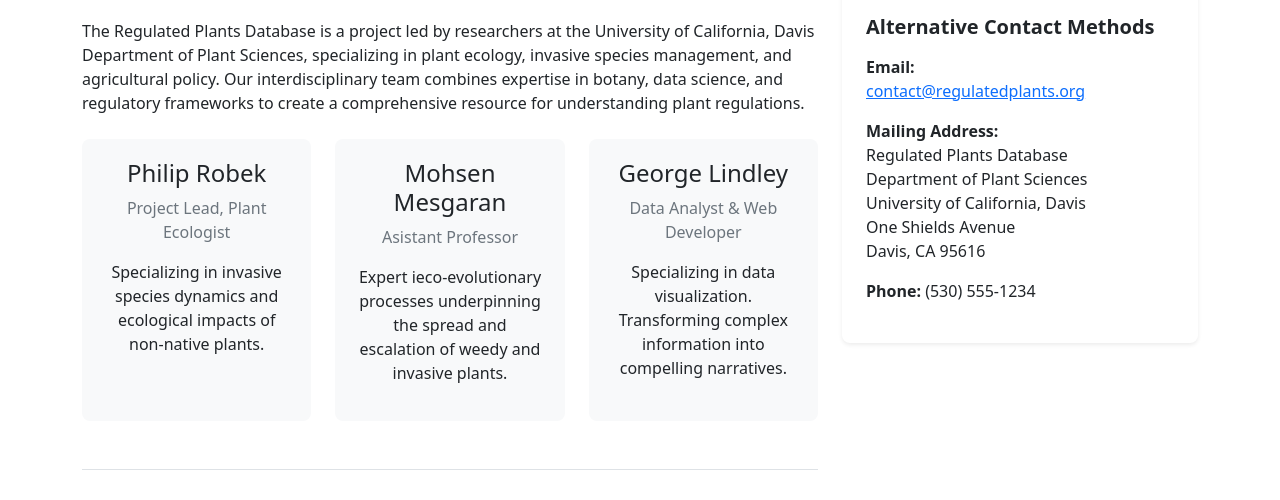
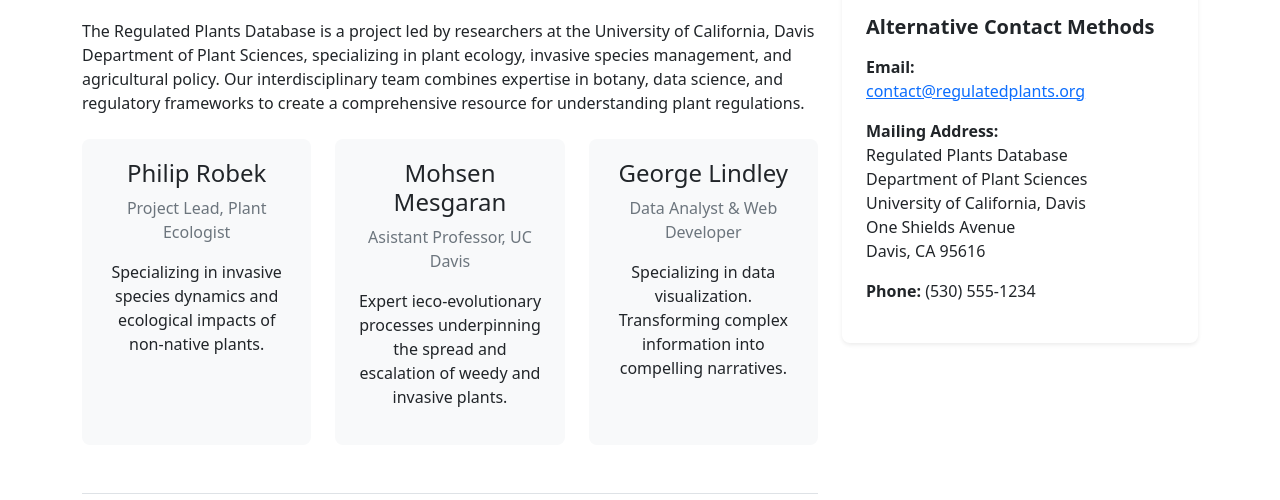
Before and after one commit to oozr/invasive_plants, a Flask app: page /about/ in a window 1280 px wide. Shown: the part 940-1440 px from the top of the page. Run offline with Flask 2, Linux system fonts and the light colour scheme; parts of the project's set-up code (start-up, migrations or seed data) failed here and were passed over; some libraries are stand-ins or nearby versions.

Commit message:
new job title

```diff
--- a/app/templates/about.html
+++ b/app/templates/about.html
@@ -41,7 +41,7 @@
                     <div class="col-md-4 mb-4">
                         <div class="team-member">
                             <h4>Mohsen Mesgaran</h4>
-                            <p class="text-muted">Asistant Professor</p>
+                            <p class="text-muted">Asistant Professor, UC Davis</p>
                             <p>Expert ieco-evolutionary processes underpinning the spread and escalation of weedy and invasive plants.</p>
                         </div>
                     </div>
```
